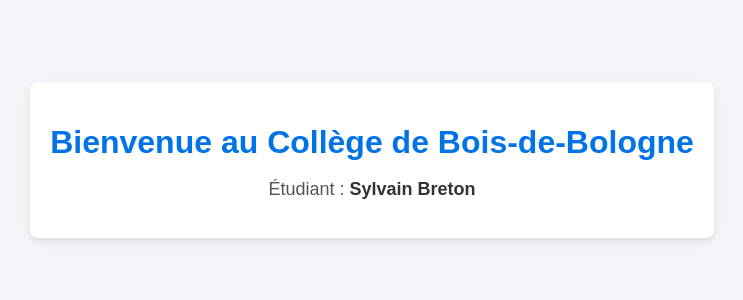
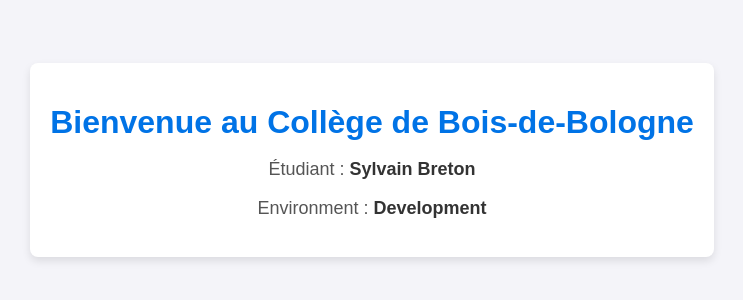
Before and after one commit to roadrunnor/pratique_gh_actions, a plain HTML site: page index.html in a window 1280 px wide. Shown: the part 240-540 px from the top of the page, without its empty margins (268-1011 px from the left). Drawn offline with Linux system fonts and the light colour scheme.

Commit message:
Updated pipeline dev

```diff
--- a/index.html
+++ b/index.html
@@ -10,6 +10,7 @@
 		<div class="container">
 			<h1>Bienvenue au Collège de Bois-de-Bologne</h1>
 			<p>Étudiant : <span id="nom_etudiant">Sylvain Breton</span></p>
+			<p>Environment : <span id="nom_etudiant">Development</span></p>
 		</div>
 	</body>
 </html>
```
Also changed, not shown: 1 other file.
